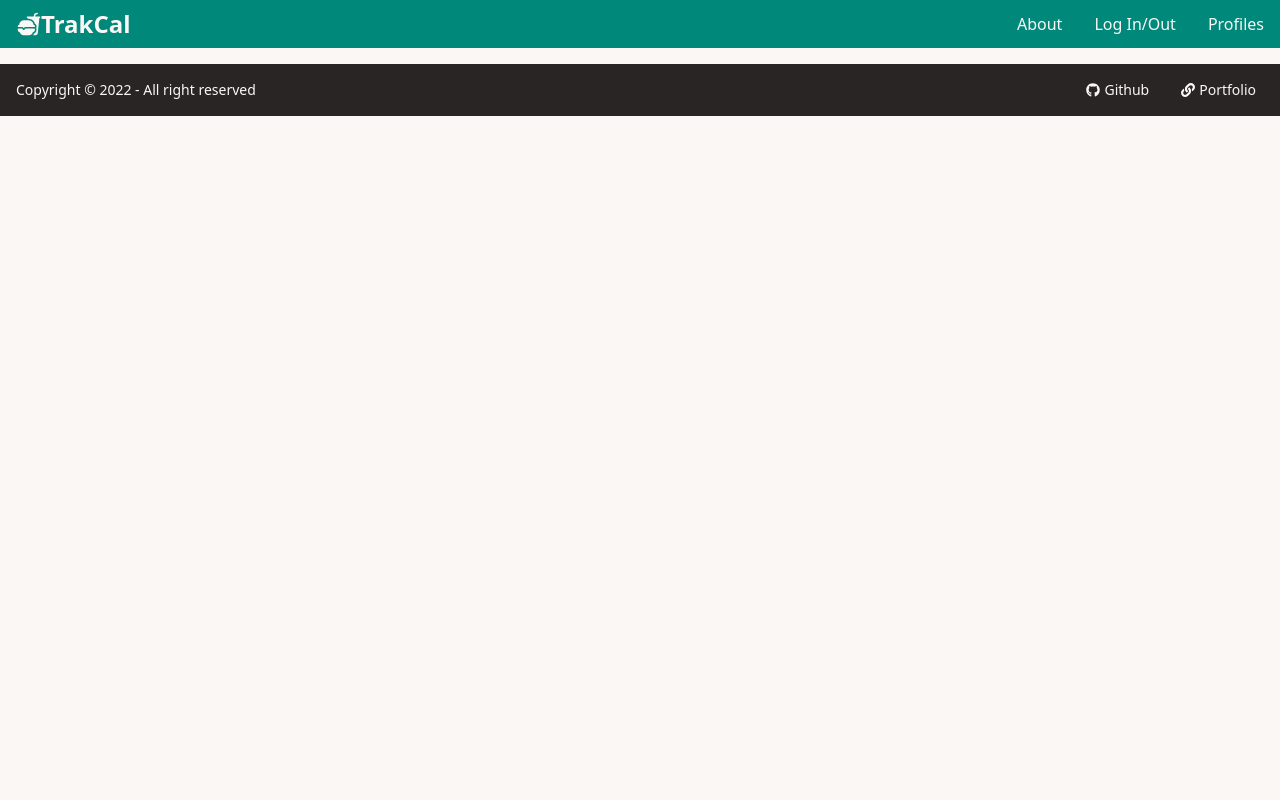
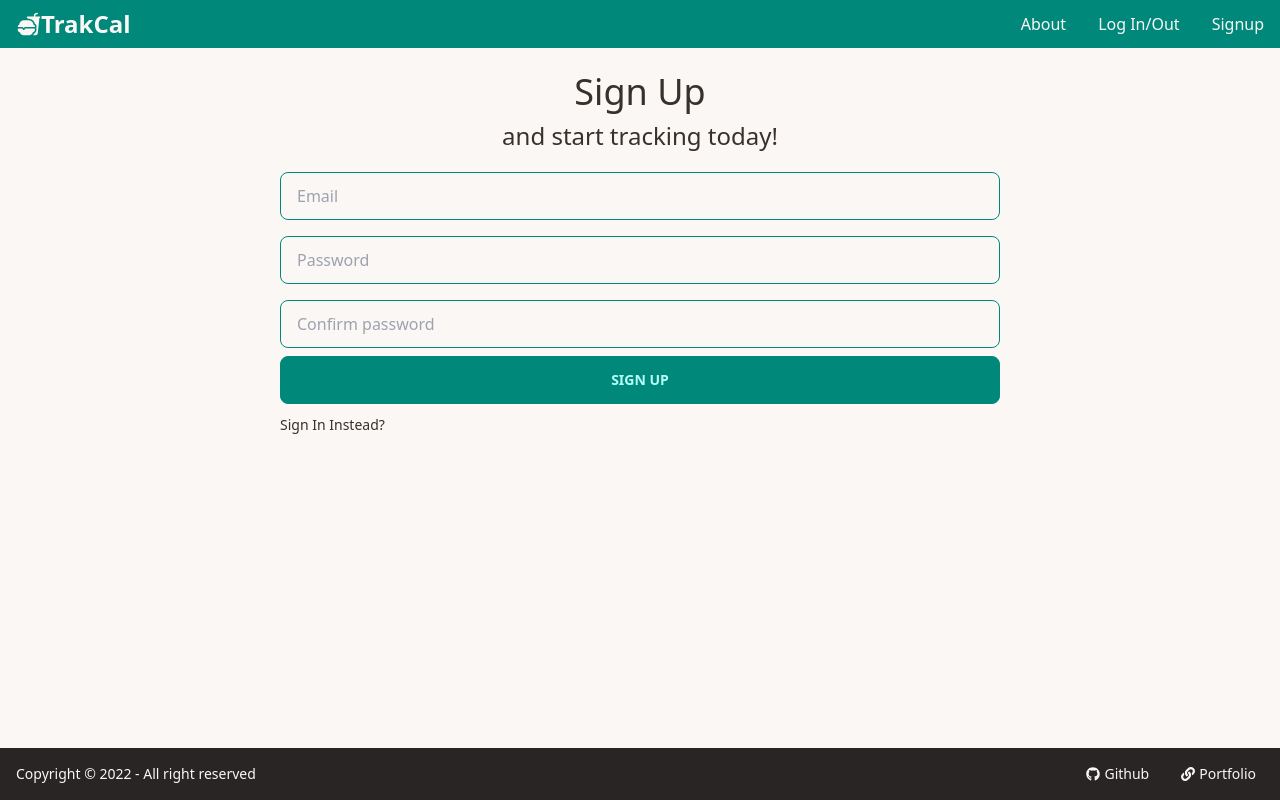
Before and after one commit to seanmr7/trakCal-FullStack, a React (Create React App) app in the folder frontend/: page /sign-up in a window 1280 px wide. Built offline with nearby package versions, Linux system fonts and the light colour scheme.

Commit message:
Create sign-in and sign-up forms and pages

```diff
--- a/frontend/src/App.js
+++ b/frontend/src/App.js
@@ -1,6 +1,8 @@
 import { BrowserRouter as Router, Route, Routes } from 'react-router-dom'
 import Home from './pages/Home'
 import About from './pages/About'
+import Signup from './pages/Signup'
+import Signin from './pages/Signin'
 import Navbar from './components/layout/Navbar'
 import Footer from './components/layout/Footer'
 
@@ -12,6 +14,8 @@ function App() {
         <Routes>
           <Route path='/' element={<Home />} />
           <Route path='/about' element={<About />} />
+          <Route path='/sign-up' element={<Signup />} />
+          <Route path='/sign-in' element={<Signin />} />
         </Routes>
       </Router>
       <Footer />
--- a/frontend/src/components/forms/Signin.jsx
+++ /dev/null
@@ -1,10 +0,0 @@
-function Signin() {
-  return (
-    <div>
-      Sign in Form
-      <form>form contents</form>
-    </div>
-  )
-}
-
-export default Signin
--- a/frontend/src/components/forms/Signup.jsx
+++ /dev/null
@@ -1,10 +0,0 @@
-function Signup() {
-  return (
-    <div>
-      Sign up Form
-      <form>form contents</form>
-    </div>
-  )
-}
-
-export default Signup
--- a/frontend/src/components/layout/Navbar.jsx
+++ b/frontend/src/components/layout/Navbar.jsx
@@ -18,10 +18,10 @@ function Navbar() {
             <Link to='/about'>About</Link>
           </li>
           <li>
-            <a>Log In/Out</a>
+            <Link to='/sign-in'>Log In/Out</Link>
           </li>
           <li>
-            <a>Profiles</a>
+            <Link to='/sign-up'>Signup</Link>
           </li>
         </ul>
       </div>
--- a/frontend/src/pages/Home.jsx
+++ b/frontend/src/pages/Home.jsx
@@ -1,6 +1,3 @@
-import Signin from '../components/forms/Signin'
-import Signup from '../components/forms/Signup'
-
 function Home() {
   return (
     <>
--- /dev/null
+++ b/frontend/src/pages/Signin.jsx
@@ -0,0 +1,63 @@
+import { useState } from 'react'
+import { Link } from 'react-router-dom'
+
+function Signin() {
+  const [formData, setFormData] = useState({
+    email: '',
+    password: '',
+  })
+
+  const { email, password } = formData
+
+  const onChange = (e) => {
+    setFormData((prevState) => ({
+      ...prevState,
+      [e.target.id]: e.target.value,
+    }))
+  }
+
+  const onSubmit = (e) => {
+    e.preventDefault()
+  }
+
+  return (
+    <div className='h-full'>
+      <div className='container flex flex-col mx-auto justify-center justify-items-center items-center w-full md:w-3/4'>
+        <h1 className='text-4xl text-center my-2'>Welcome Back!</h1>
+        <h2 className='text-2xl text-center mb-3'>Sign in below</h2>
+        <form onSubmit={onSubmit} className='w-3/4'>
+          <input
+            type='email'
+            placeholder='Email'
+            id='email'
+            value={email}
+            onChange={onChange}
+            className='w-full input input-bordered input-primary mx-auto my-2'
+            required
+          />
+          <input
+            type='password'
+            placeholder='Password'
+            id='password'
+            value={password}
+            onChange={onChange}
+            className='w-full input input-bordered input-primary mx-auto my-2'
+            required
+          />
+          <div>
+            <input
+              type='submit'
+              value='Sign Up'
+              className='btn btn-primary w-full mb-2'
+            />
+            <span className='text-sm font-light'>
+              <Link to='/sign-up'>Sign Up Instead?</Link>
+            </span>
+          </div>
+        </form>
+      </div>
+    </div>
+  )
+}
+
+export default Signin
--- /dev/null
+++ b/frontend/src/pages/Signup.jsx
@@ -0,0 +1,73 @@
+import { useState } from 'react'
+import { Link } from 'react-router-dom'
+
+function Signup() {
+  const [formData, setFormData] = useState({
+    email: '',
+    password: '',
+    password2: '',
+  })
+
+  const { email, password, password2 } = formData
+
+  const onChange = (e) => {
+    setFormData((prevState) => ({
+      ...prevState,
+      [e.target.id]: e.target.value,
+    }))
+  }
+
+  const onSubmit = (e) => {
+    e.preventDefault()
+  }
+
+  return (
+    <div className='h-full'>
+      <div className='container flex flex-col mx-auto justify-center justify-items-center items-center w-full md:w-3/4'>
+        <h1 className='text-4xl text-center my-2'>Sign Up</h1>
+        <h2 className='text-2xl text-center mb-3'>and start tracking today!</h2>
+        <form onSubmit={onSubmit} className='w-3/4'>
+          <input
+            type='email'
+            placeholder='Email'
+            id='email'
+            value={email}
+            onChange={onChange}
+            className='w-full input input-bordered input-primary mx-auto my-2'
+            required
+          />
+          <input
+            type='password'
+            placeholder='Password'
+            id='password'
+            value={password}
+            onChange={onChange}
+            className='w-full input input-bordered input-primary mx-auto my-2'
+            required
+          />
+          <input
+            type='password'
+            placeholder='Confirm password'
+            id='password2'
+            value={password2}
+            onChange={onChange}
+            className='w-full input input-bordered input-primary mx-auto my-2'
+            required
+          />
+          <div>
+            <input
+              type='submit'
+              value='Sign Up'
+              className='btn btn-primary w-full mb-2'
+            />
+            <span className='text-sm font-light'>
+              <Link to='/sign-in'>Sign In Instead?</Link>
+            </span>
+          </div>
+        </form>
+      </div>
+    </div>
+  )
+}
+
+export default Signup
```
